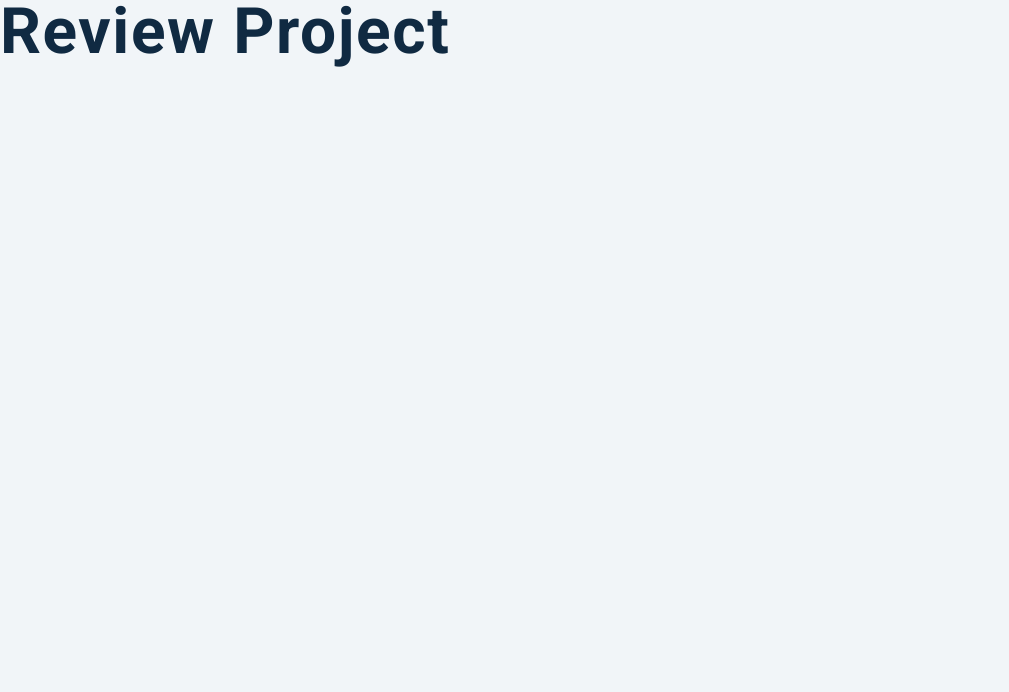
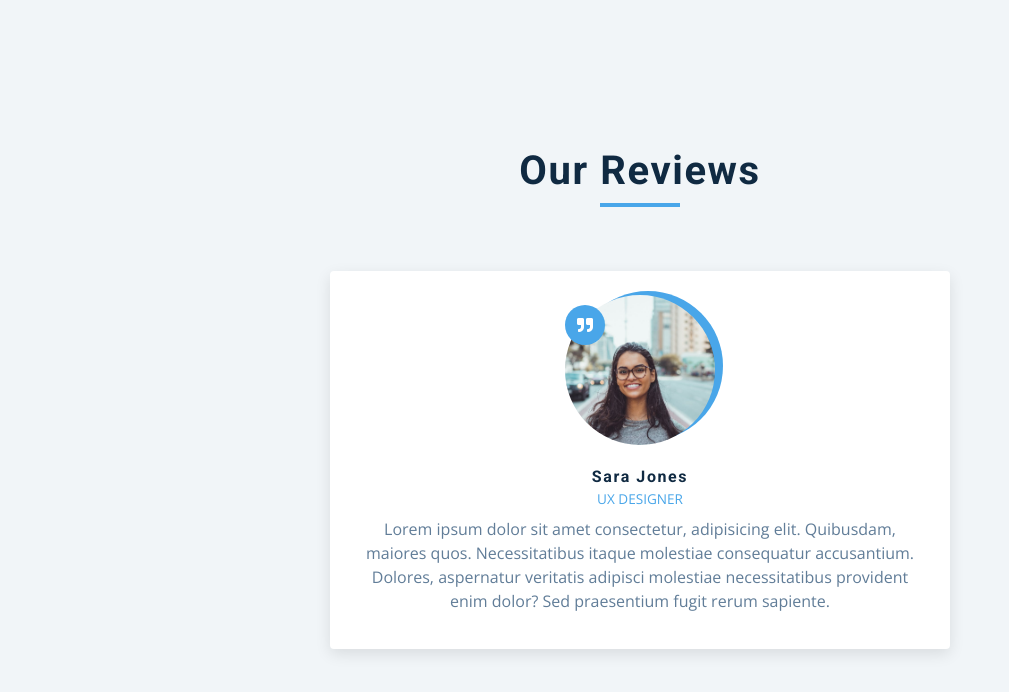
Before and after one commit to scampcoder/Reviews, a plain HTML site: page frontend/index.html in a window 1280 px wide. Shown: the whole page, without its empty margins (0-1009 px from the left). Drawn offline with nearby package versions, Linux system fonts and the light colour scheme; files whose address does not match are found by name.

Commit message:
Construct basic review setup

```diff
--- a/frontend/index.html
+++ b/frontend/index.html
@@ -14,7 +14,29 @@
     <link rel="stylesheet" href="styles.css" />
   </head>
   <body>
-    <h1>review project</h1>
+    <main>
+        <section class="container">
+           <!-- title -->
+           <div class="title">
+               <h2>Our Reviews</h2>
+               <div class="underline"></div>
+           </div>
+           <!-- review -->
+           <article class="review">
+               <div class="img-container">
+                <img src="C:\Users\victo\MyProjects\Reviews\imgs\person-1.jpeg" id="person-img" alt="">
+               </div>
+               <h4 id='author'>sara jones</h4>
+               <p id="job">ux designer</p>
+               <p id="info">
+                   Lorem ipsum dolor sit amet consectetur, adipisicing elit.
+                   Quibusdam, maiores quos. Necessitatibus itaque molestiae consequatur
+                   accusantium. Dolores, aspernatur veritatis adipisci molestiae necessitatibus
+                   provident enim dolor? Sed praesentium fugit rerum sapiente.
+                </p>
+           </article>
+        </section>
+    </main>
     <!-- javascript -->
     <script src="Reviews\backend\app.js"></script>
   </body>
```
